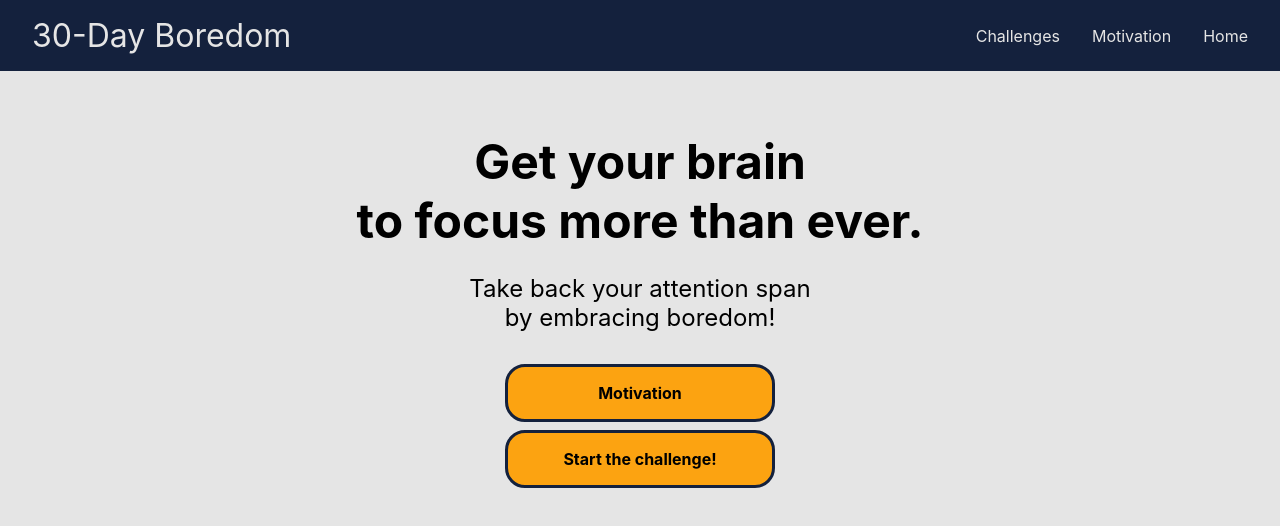
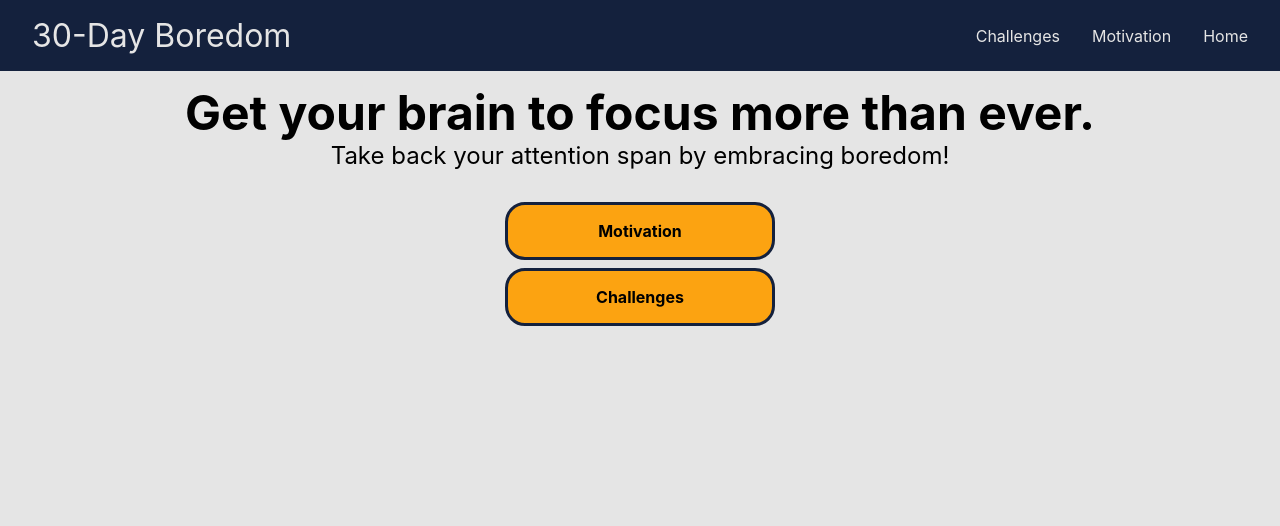
Before and after one commit to rodelcdavid/boredom-challenge, a React (Create React App) app: page / in a window 1280 px wide. Shown: the top 526 px of the page. Built offline with nearby package versions, Linux system fonts and the light colour scheme.

Commit message:
removed start-continue functionality

```diff
--- a/src/pages/Challenges/Challenges.js
+++ b/src/pages/Challenges/Challenges.js
@@ -119,7 +119,7 @@ const ResetButton = styled.button`
 
 const StartButton = styled.button`
   display: block;
-  width: 500px;
+  width: 200px;
   margin: 0 auto;
   padding: 1rem;
   background-color: #fca311;
--- a/src/pages/Home.js
+++ b/src/pages/Home.js
@@ -5,31 +5,29 @@ import { useContext } from "react";
 import { MainWrapper } from "../utils/MainWrapper";
 
 const Home = () => {
-  //fix starting and continue on refresh
-  const { currentDayProgress } = useContext(ProgressContext);
+  // //fix starting and continue on refresh
+  // const { currentDayProgress } = useContext(ProgressContext);
 
-  const StartContinue = () => {
-    if (currentDayProgress === 0) {
-      return <StyledLink to="/challenges">Start the challenge!</StyledLink>;
-    } else {
-      return <StyledLink to="/challenges">Continue the challenge!</StyledLink>;
-    }
-  };
+  // const StartContinue = () => {
+  //   if (currentDayProgress === 0) {
+  //     return <StyledLink to="/challenges">Start the challenge!</StyledLink>;
+  //   } else {
+  //     return <StyledLink to="/challenges">Continue the challenge!</StyledLink>;
+  //   }
+  // };
 
   return (
     <MainWrapper>
-      <h1 style={{ fontSize: "3rem", marginTop: "3rem" }}>
-        Get your brain
-        <br /> to focus more than ever.
+      <h1 style={{ fontSize: "3rem", lineHeight: "1.2" }}>
+        Get your brain to focus more than ever.
       </h1>
-      <p style={{ fontSize: "1.5rem", marginTop: "1.5rem" }}>
-        Take back your attention span
-        <br /> by embracing boredom!
+      <p style={{ fontSize: "1.5rem" }}>
+        Take back your attention span by embracing boredom!
       </p>
 
-      <div style={{ marginTop: "2rem" }}>
+      <div style={{ margin: "2rem auto" }}>
         <StyledLink to="/motivation">Motivation</StyledLink>
-        <StartContinue />
+        <StyledLink to="/challenges">Challenges</StyledLink>
       </div>
     </MainWrapper>
   );
```
